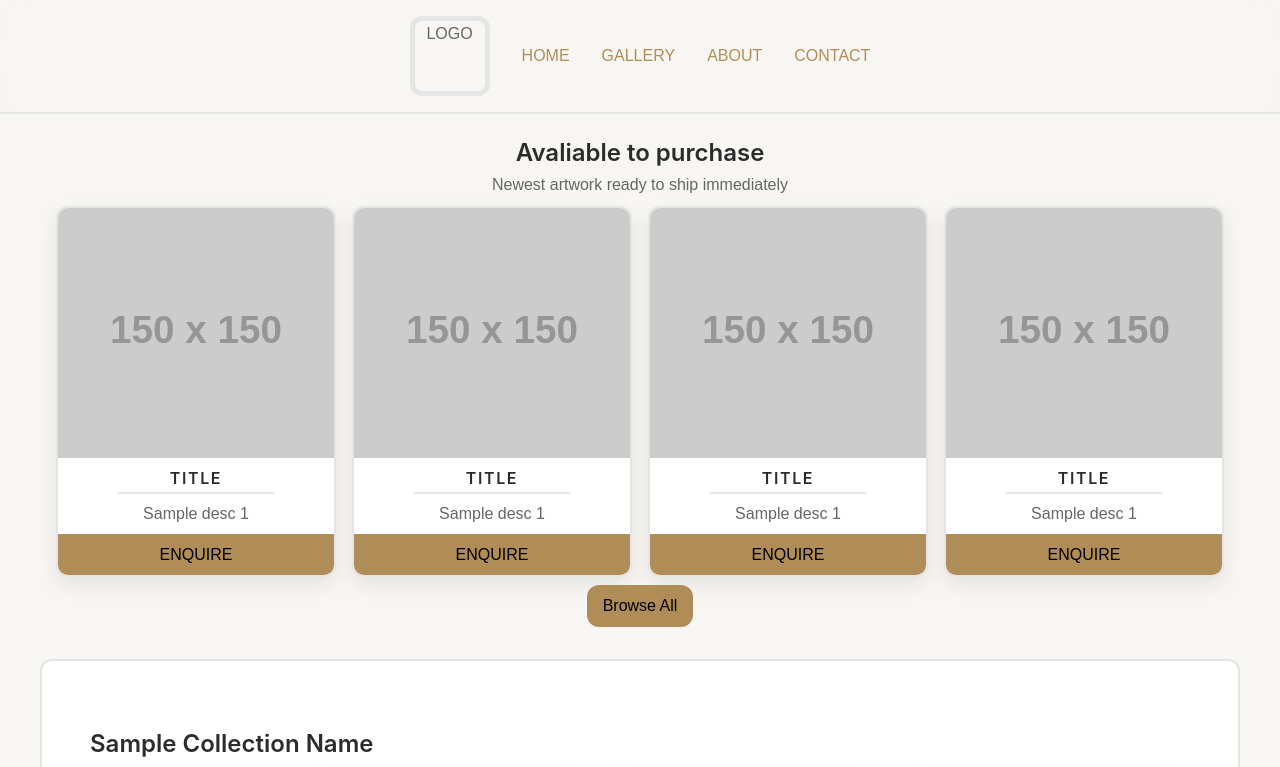
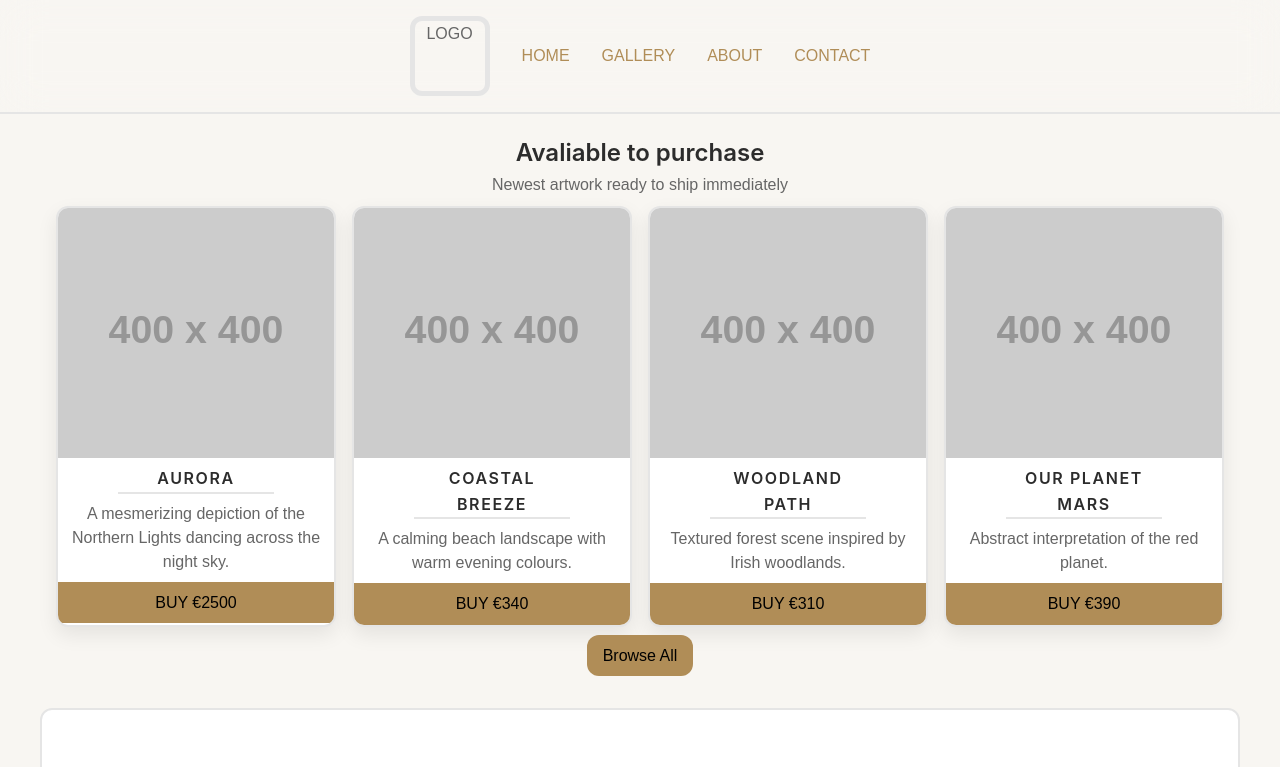
Before and after one commit to Emmet22/artist-website-template, a React (Vite) app: page /gallery in a window 1280 px wide. Shown: the top 767 px of the page. Built offline with nearby package versions, Linux system fonts and the light colour scheme.

Commit message:
#15 improved sample data, refactored code to use map with imrpoved sample data, improved ArtPiece data model to include avaliable and price optional fields

```diff
--- a/src/components/artwork/ArtPiece.tsx
+++ b/src/components/artwork/ArtPiece.tsx
@@ -1,13 +1,12 @@
+// import styles
 import styles from './ArtPiece.module.css';
 
-interface ArtPieceProps {
-    imageURL: string;
-    title: string;
-    description: string;
-}
+// import types
+import type { ArtPiece as ArtPieceType } from '../../types/ArtPiece';
 
+interface ArtPieceProps extends Omit<ArtPieceType, "id"> {}
 
-function ArtPiece({ imageURL, title, description }: ArtPieceProps) {
+function ArtPiece({ imageURL, title, description, avaliable, price }: ArtPieceProps) {
     return (
         <div className={styles.artPiece}>
 
@@ -24,7 +23,10 @@ function ArtPiece({ imageURL, title, description }: ArtPieceProps) {
                 <p>{description}</p>
             </div>
 
-            <button className="enquireButton">ENQUIRE</button>
+            <button className="enquireButton">
+                {/* N.B. to display the {price} the char ` must be used not ' or "*/}
+                {avaliable ? `BUY €${price}` : "ENQUIRE"}
+            </button>
         </div>
 
 );
--- a/src/components/artwork/Collection.tsx
+++ b/src/components/artwork/Collection.tsx
@@ -1,25 +1,13 @@
+// import components
 import ArtPiece from "./ArtPiece";
+
+// import styles
 import styles from "./Collection.module.css";
 
-export interface ArtPieceData {
-    id: number;
-    title: string;
-    imageURL: string;
-    description: string;
-}
+// import types
+import type { Collection as CollectionType } from "../../types/Collection";
 
-export interface CollectionData {
-    id: number;
-    name: string;
-    description: string;
-    pieces: ArtPieceData[];
-}
-
-interface CollectionProps {
-    name: string;
-    description: string;
-    pieces: ArtPieceData[];
-}
+interface CollectionProps extends CollectionType {}
 
 function Collection({name, description, pieces}: CollectionProps) {
     return (
@@ -35,9 +23,7 @@ function Collection({name, description, pieces}: CollectionProps) {
                     {pieces.map((piece) =>
                         <ArtPiece
                         key={piece.id}
-                        imageURL={piece.imageURL}
-                        title={piece.title}
-                        description={piece.description}
+                        {...piece}
                         />
                     )}
                 </div>
--- a/src/components/artwork/FeaturedArtwork.tsx
+++ b/src/components/artwork/FeaturedArtwork.tsx
@@ -1,33 +1,28 @@
 import styles from './FeaturedArtwork.module.css';
 import ArtPiece from './ArtPiece';
 
+import { featuredArtworkData } from '../../data/FeaturedArtWorkData';
 
 function FeaturedArtwork() {
     return (
         <div className={styles.featuredArtwork}>
             <h2>Avaliable to purchase</h2>
             <p>Newest artwork ready to ship immediately</p>
+
             <div className={styles.pieces}>
-                <ArtPiece
-                    imageURL= "https://placehold.co/150x150"
-                    title= "title"
-                    description= "Sample desc 1"
-                />
-                <ArtPiece
-                    imageURL= "https://placehold.co/150x150"
-                    title= "title"
-                    description= "Sample desc 1"
-                />
-                <ArtPiece
-                    imageURL= "https://placehold.co/150x150"
-                    title= "title"
-                    description= "Sample desc 1"
-                />
-                <ArtPiece
-                    imageURL= "https://placehold.co/150x150"
-                    title= "title"
-                    description= "Sample desc 1"
-                />
+
+                {featuredArtworkData.map((artPiece) => (
+                    <ArtPiece
+                        key={artPiece.id}
+                        imageURL={artPiece.imageURL}
+                        title={artPiece.title}
+                        description={artPiece.description}
+                        price={artPiece.price}
+                        avaliable={artPiece.avaliable}
+                    />
+                ))
+                }
+
             </div>
             <button className="btn">Browse All</button>
         </div>
--- /dev/null
+++ b/src/data/FeaturedArtWorkData.ts
@@ -0,0 +1,40 @@
+import type { ArtPiece } from "../types/ArtPiece";
+
+/*
+This is all sample data generated from ChatGPT.
+*/
+
+export const featuredArtworkData: ArtPiece[] = [
+    {
+        id: 101,
+        title: "Aurora",
+        description: "A mesmerizing depiction of the Northern Lights dancing across the night sky.",
+        imageURL: "https://placehold.co/400x400",
+        price: 2500,
+        avaliable: true,
+    },
+    {
+        id: 102,
+        title: "Coastal Breeze",
+        imageURL: "https://placehold.co/400x400",
+        description: "A calming beach landscape with warm evening colours.",
+        price: 340,
+        avaliable: true,
+    },
+    {
+        id: 103,
+        title: "Woodland Path",
+        imageURL: "https://placehold.co/400x400",
+        description: "Textured forest scene inspired by Irish woodlands.",
+        price: 310,
+        avaliable: true,
+    },
+    {
+        id: 104,
+        title: "Our Planet Mars",
+        imageURL: "https://placehold.co/400x400",
+        description: "Abstract interpretation of the red planet.",
+        price: 390,
+        avaliable: true,
+    },
+];
--- a/src/data/SampleCollectionData.ts
+++ b/src/data/SampleCollectionData.ts
@@ -1,6 +1,7 @@
-import type { CollectionData } from "../components/artwork/Collection";
+// import types
+import type {Collection} from "../types/Collection";
 
-export const sampleCollections: CollectionData[] = [
+export const sampleCollections: Collection[] = [
     {
         id: 1,
         name: "Woodland",
--- a/src/pages/Gallery.tsx
+++ b/src/pages/Gallery.tsx
@@ -2,6 +2,9 @@
 import Section from "../components/common/Section";
 import Collection from "../components/artwork/Collection";
 import FeaturedArtwork from "../components/artwork/FeaturedArtwork";
+
+// import sample collection data
+import { sampleCollections } from "../data/SampleCollectionData";
 
 function Gallery() {
     return (
@@ -9,16 +12,13 @@ function Gallery() {
             <FeaturedArtwork />
 
             <Section>
-                <Collection
-                    key="2"
-                    name="Sample Collection Name"
-                    description="This is a sample collection description."
-                    pieces={[
-                    { id: 4, imageURL: "https://placehold.co/150x150", title: "title",description: "Sample desc 1" },
-                    { id: 5, imageURL: "https://placehold.co/150x150", title: "title", description: "Sample desc 2" },
-                    { id: 6, imageURL: "https://placehold.co/150x150", title: "title",description: "Sample desc 3" },
-                    ]}
-                />
+                {/* Map the sample collections*/}
+                {sampleCollections.map((collection) => (
+                    <Collection
+                        key={collection.id}
+                        {...collection}
+                    />
+                ))}
             </Section>
         </div>
     );
--- a/src/pages/Home.tsx
+++ b/src/pages/Home.tsx
@@ -2,6 +2,9 @@
 import Section from "../components/common/Section";
 import Hero from "../components/common/Hero";
 import Collection from "../components/artwork/Collection";
+
+// import sample data
+import { sampleCollections } from "../data/SampleCollectionData";
 
 function Home() {
     return (
@@ -11,14 +14,7 @@ function Home() {
         <Section>
           <h2>Featured Collections</h2>
           <Collection
-            key="1"
-            name="Sample Collection Name"
-            description="This is a sample collection description."
-            pieces={[
-              { id: 1, imageURL: "https://placehold.co/150x150", title: "title", description: "Sample desc 1" },
-              { id: 2, imageURL: "https://placehold.co/150x150", title: "title",description: "Sample desc 2" },
-              { id: 3, imageURL: "https://placehold.co/150x150", title: "title",description: "Sample desc 3" },
-            ]}
+            {...sampleCollections[0]}
           />
         </Section>
 
```
